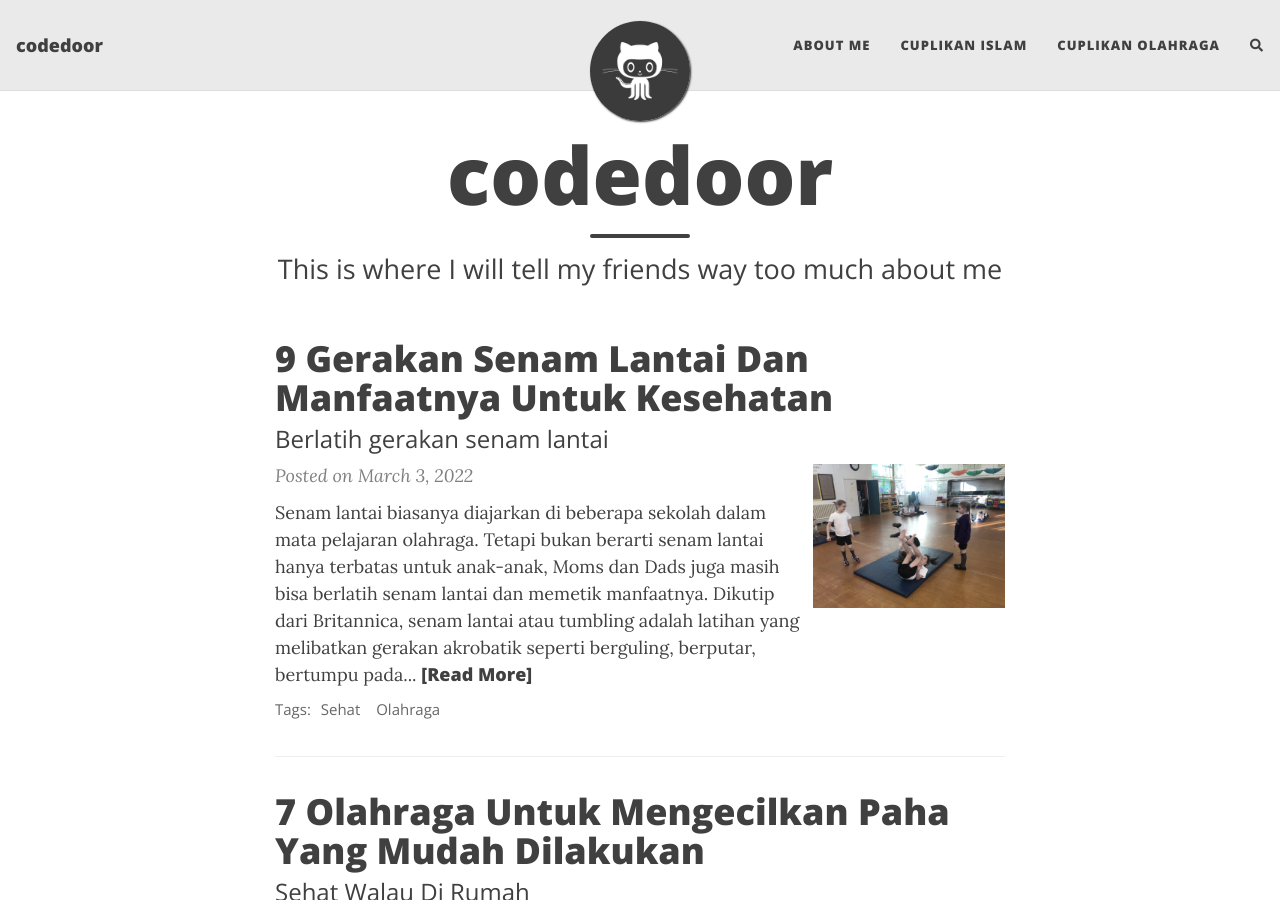
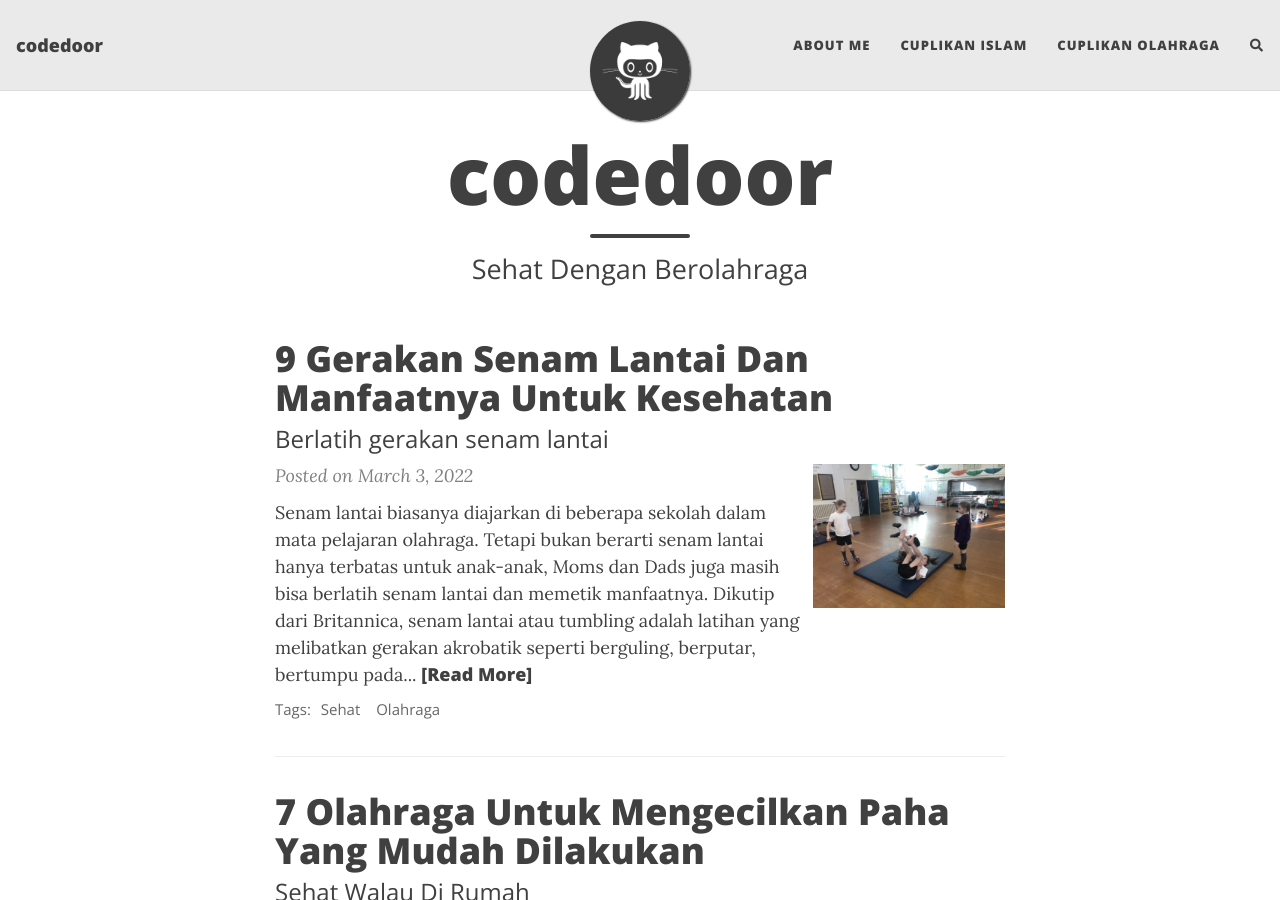
Before and after one commit to Aldanz/blog.codedoor.org, a Jekyll site: the page built from index.html, in a window 1280 px wide and 900 px high. Built offline with Jekyll 4.4.1, drawn with Linux system fonts in a browser that asks for light colours; nearby versions of some CDN libraries; the list of posts is cut into pages by our own code; comment, search, counter and statistics services are not loaded.

Commit message:
Update index.html

```diff
--- a/index.html
+++ b/index.html
@@ -1,5 +1,5 @@
 ---
 layout: home
 title: codedoor
-subtitle: This is where I will tell my friends way too much about me
+subtitle: Sehat Dengan Berolahraga
 ---
```
